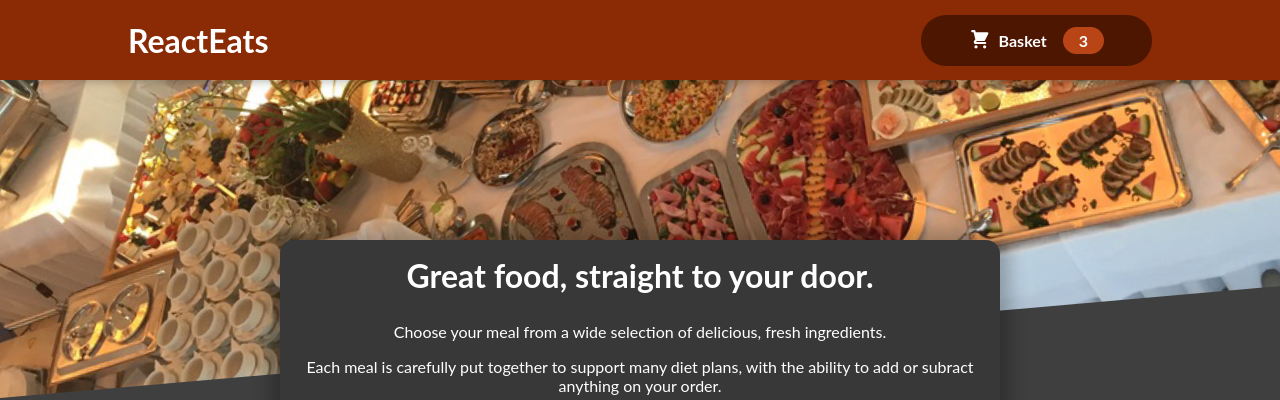
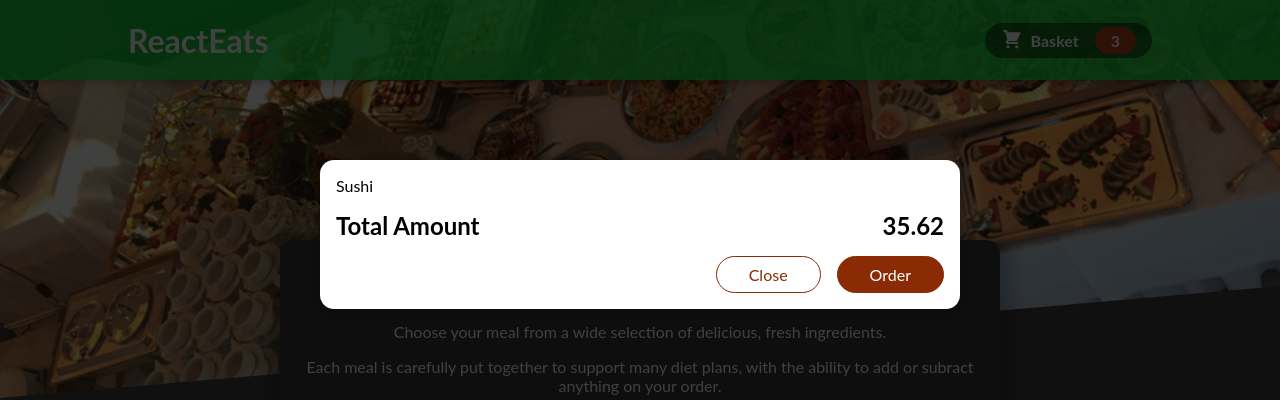
Before and after one commit to Josh-Brearley/Food-Ordering-App-ReactJS, a React (Create React App) app: page / in a window 1280 px wide. Shown: the top 400 px of the page. Built offline with nearby package versions, Linux system fonts and the light colour scheme.

Commit message:
added modal & extra files

```diff
--- a/public/index.html
+++ b/public/index.html
@@ -28,6 +28,7 @@
   </head>
   <body>
     <noscript>You need to enable JavaScript to run this app.</noscript>
+    <div id="overlays"></div>
     <div id="root"></div>
     <!--
       This HTML file is a template.
--- a/src/App.js
+++ b/src/App.js
@@ -1,10 +1,12 @@
 import React, { Fragment } from "react";
 import Header from "./components/Layout/Header";
 import Meals from "./components/Meals/Meals";
+import Cart from "./components/Cart/Cart";
 
 function App() {
   return (
     <Fragment>
+      <Cart />
       <Header />
       <main>
         <Meals />
--- a/src/components/Cart/Cart.js
+++ b/src/components/Cart/Cart.js
@@ -1,27 +1,27 @@
-import React from "react";
+import Modal from "../UI/Modal";
 import classes from "./Cart.module.css";
 
 const Cart = (props) => {
   const cartItems = (
     <ul className={classes["cart-items"]}>
-      {[{ id: "c1", name: "Sushi", amount: 2, price: 10.99 }].map((item) => (
+      {[{ id: "c1", name: "Sushi", amount: 2, price: 12.99 }].map((item) => (
         <li>{item.name}</li>
       ))}
     </ul>
   );
 
   return (
-    <>
+    <Modal>
       {cartItems}
       <div className={classes.total}>
-        <span> Total Amount</span>
-        <span> 37.30</span>
+        <span>Total Amount</span>
+        <span>35.62</span>
       </div>
       <div className={classes.actions}>
         <button className={classes["button--alt"]}>Close</button>
         <button className={classes.button}>Order</button>
       </div>
-    </>
+    </Modal>
   );
 };
 
--- a/src/components/Layout/Header.module.css
+++ b/src/components/Layout/Header.module.css
@@ -4,7 +4,7 @@
   left: 0;
   width: 100%;
   height: 5rem;
-  background-color: #8a2b06;
+  background-color: #10e93fcb;
   color: white;
   display: flex;
   justify-content: space-between;
--- a/src/components/Layout/HeaderBasketButton.module.css
+++ b/src/components/Layout/HeaderBasketButton.module.css
@@ -2,9 +2,9 @@
   cursor: pointer;
   font: inherit;
   border: none;
-  background-color: #4d1601;
+  background-color: #00000079;
   color: white;
-  padding: 0.75rem 3rem;
+  padding: 0.25rem 1rem;
   display: flex;
   justify-content: space-around;
   align-items: center;
--- /dev/null
+++ b/src/components/UI/Modal.js
@@ -0,0 +1,32 @@
+import { Fragment } from "react";
+import ReactDOM from "react-dom";
+
+import classes from "./Modal.module.css";
+
+const Backdrop = (props) => {
+  return <div className={classes.backdrop} />;
+};
+
+const ModalOverlay = (props) => {
+  return (
+    <div className={classes.modal}>
+      <div className={classes.content}>{props.children}</div>
+    </div>
+  );
+};
+
+const portalElement = document.getElementById("overlays");
+
+const Modal = (props) => {
+  return (
+    <Fragment>
+      {ReactDOM.createPortal(<Backdrop />, portalElement)}
+      {ReactDOM.createPortal(
+        <ModalOverlay>{props.children}</ModalOverlay>,
+        portalElement
+      )}
+    </Fragment>
+  );
+};
+
+export default Modal;
--- /dev/null
+++ b/src/components/UI/Modal.module.css
@@ -0,0 +1,40 @@
+.backdrop {
+  position: fixed;
+  top: 0;
+  left: 0;
+  width: 100%;
+  height: 100vh;
+  z-index: 20;
+  background-color: rgba(0, 0, 0, 0.75);
+}
+
+.modal {
+  position: fixed;
+  top: 20vh;
+  left: 5%;
+  width: 90%;
+  background-color: white;
+  padding: 1rem;
+  border-radius: 14px;
+  box-shadow: 0 2px 8px rgba(0, 0, 0, 0.25);
+  z-index: 30;
+  animation: slide-down 300ms ease-out forwards;
+}
+
+@media (min-width: 768px) {
+  .modal {
+    width: 40rem;
+    left: calc(50% - 20rem);
+  }
+}
+
+@keyframes slide-down {
+  from {
+    opacity: 0;
+    transform: translateY(-3rem);
+  }
+  to {
+    opacity: 1;
+    transform: translateY(0);
+  }
+}
```
